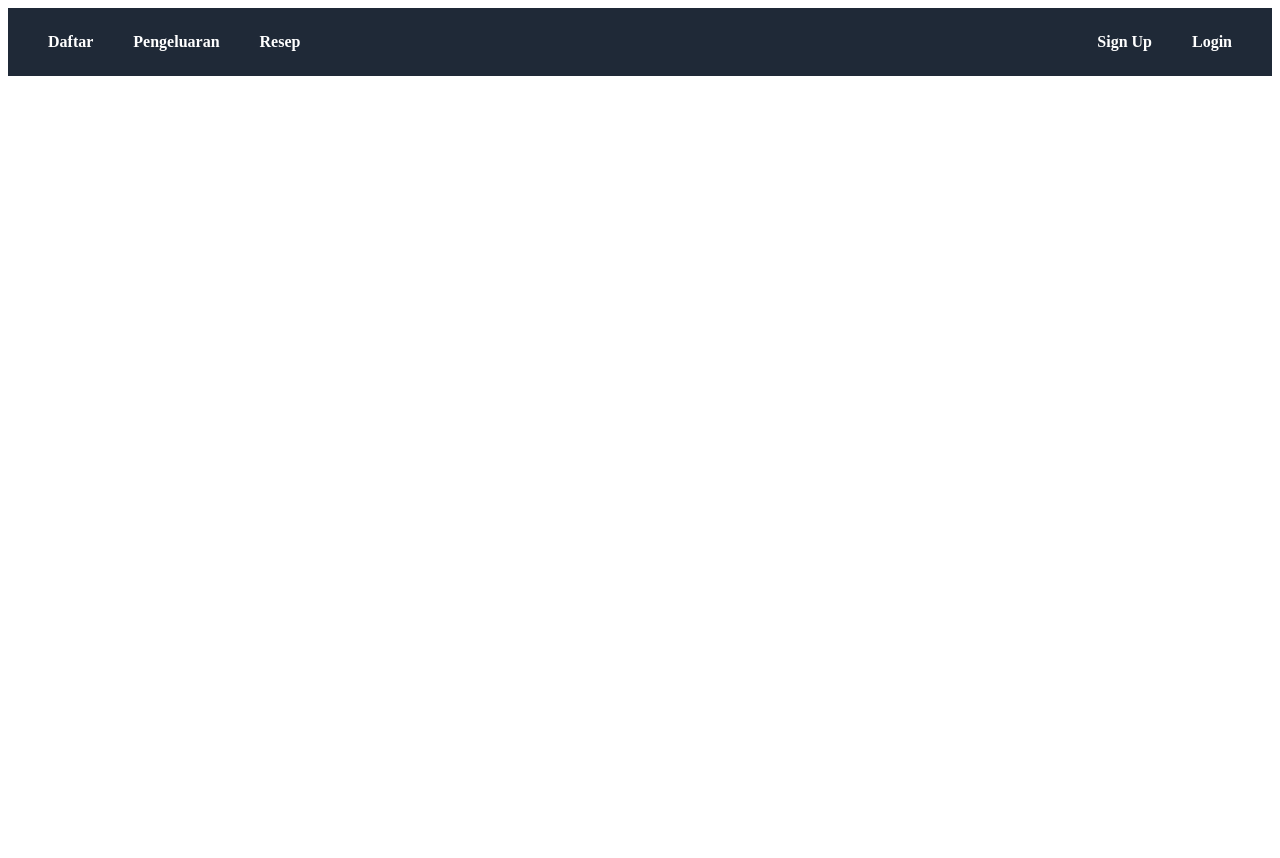
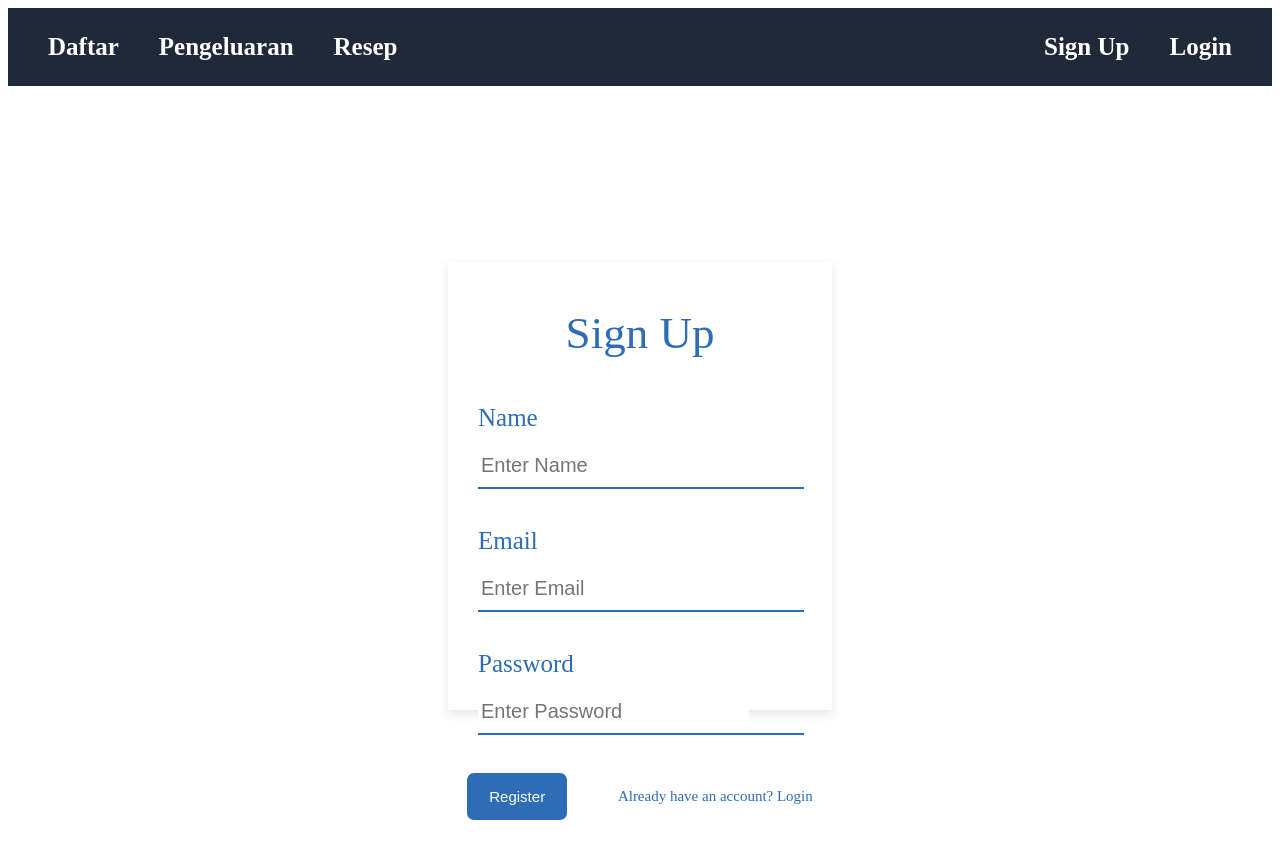
Before and after one commit to KevinPangsawira/SoftwareEngineeringLJ01, a React (Vite) app: page /signup in a window 1280 px wide. Shown: the top 858 px of the page. Before the commit the page ends 800 px from the top, so only its background shows below. Built offline with nearby package versions, Linux system fonts and the light colour scheme.

Commit message:
Frontend untuk Login & Register

```diff
--- a/src/App.jsx
+++ b/src/App.jsx
@@ -3,6 +3,8 @@ import NavigationBar from './Halaman-Web/NavigationBar';
 import Daftar from './Halaman-Web/Daftar';
 import Resep from './Halaman-Web/Resep';
 import ResepDetail from './Halaman-Web/komponen/ResepDetail';
+import Register from './Halaman-Web/Register';
+import Login from './Halaman-Web/Login';
 
 function App() {
   return(
@@ -14,6 +16,8 @@ function App() {
                 <Route path='/daftar' element={<Daftar />} />
                 <Route path='/resep' element={<Resep />} />
                 <Route path="/resep/:id" element={<ResepDetail />} />
+                <Route path="/signup" element={<Register />} />
+                <Route path="/login" element={<Login />} />
             </Routes>
         </BrowserRouter>
     </>
--- /dev/null
+++ b/src/Halaman-Web/Login.css
@@ -0,0 +1,55 @@
+*{
+    color: #2E6DB5;
+    font-size: 25px;
+}
+
+hr{
+    width: 100%;
+    /* color: #2E6DB5; */
+    border: 1.3px solid #2E6DB5;
+   margin: 8px 0 8px 0;
+}
+
+input{
+    font-size: 20px;
+    border: 1px solid white;
+    color: black;
+    margin-top: 20px;
+
+}
+input:focus {
+    outline: none;
+    background-color: transparent;
+}
+
+.textbox{
+    /* border: 1px solid black; */
+    display: flex;
+    flex-direction: column;
+    margin: 30px;
+    /* padding-top: %; */
+
+}
+
+div.footerRegister{
+    display: flex;
+    width: 90%;
+    margin: auto;
+    justify-content: space-between;
+
+}
+.footerRegister p{
+    font-size: 15px;
+    cursor: pointer;
+
+}
+
+div.footerRegister button{
+    font-size: 15px;
+    border-radius: 7px;
+    border-color: transparent;
+    background-color: #2E6DB5;
+    color: white;
+    width: 100px;
+    cursor: pointer;
+}
--- /dev/null
+++ b/src/Halaman-Web/Login.jsx
@@ -0,0 +1,47 @@
+import './Login.css'
+function Login() {
+    return (
+        <div
+            style={{
+                height: '90vh',
+                display: 'flex',
+                justifyContent: 'center',
+                alignItems: 'center',
+            }}
+        >
+            <form className="loginFrame" style={{
+                height: '25vw',
+                width: '30vw',
+                boxShadow: '0 4px 10px rgba(0, 0, 0, 0.1)'
+            }}>
+                <p style={{ fontSize: '45px', textAlign: 'center' }}>Login</p>
+
+
+                <div className='textbox'>
+                    <label htmlFor="">Email</label>
+
+                    <div>
+                        <input type="email" name="email" placeholder='Enter Email' id="email" />
+                        <hr />
+                    </div>
+                </div>
+
+                <div className='textbox'>
+                    <label htmlFor="">Password</label>
+
+                    <div>
+                        <input type="password" name="password" placeholder='Enter Password' id="password" />
+                        <hr />
+                    </div>
+                </div>
+
+                <div className='footerRegister'>
+                    <button>Login</button>
+                    <p>Forgot password</p>
+                </div>
+            </form>
+        </div>
+    );
+}
+
+export default Login;
--- a/src/Halaman-Web/NavigationBar.jsx
+++ b/src/Halaman-Web/NavigationBar.jsx
@@ -11,8 +11,8 @@ function NavigationBar() {
             </nav>
 
             <nav>
-                <Link to="/SignUp" >Sign Up</Link>
-                <Link to="/Login" >Login</Link>
+                <Link to="/signup" >Sign Up</Link>
+                <Link to="/login" >Login</Link>
             </nav>
         </div>
     );
--- /dev/null
+++ b/src/Halaman-Web/Register.css
@@ -0,0 +1,54 @@
+*{
+    color: #2E6DB5;
+    font-size: 25px;
+}
+
+hr{
+    width: 100%;
+    /* color: #2E6DB5; */
+    border: 1.3px solid #2E6DB5;
+   margin: 8px 0 8px 0;
+}
+
+input{
+    font-size: 20px;
+    border: 1px solid white;
+    color: black;
+    margin-top: 20px;
+
+}
+input:focus {
+    outline: none;
+    background-color: transparent;
+}
+
+.textbox{
+    /* border: 1px solid black; */
+    display: flex;
+    flex-direction: column;
+    margin: 30px;
+    /* padding-top: %; */
+
+}
+
+div.footerRegister{
+    display: flex;
+    width: 90%;
+    margin: auto;
+    justify-content: space-between;
+
+}
+.footerRegister p{
+    font-size: 15px;
+    cursor: pointer;
+}
+
+div.footerRegister button{
+    font-size: 15px;
+    border-radius: 7px;
+    border-color: transparent;
+    background-color: #2E6DB5;
+    color: white;
+    width: 100px;
+    cursor: pointer;
+}
--- /dev/null
+++ b/src/Halaman-Web/Register.jsx
@@ -0,0 +1,55 @@
+import './Register.css'
+function Register() {
+    return (
+        <div
+            style={{
+                height: '100vh',
+                display: 'flex',
+                justifyContent: 'center',
+                alignItems: 'center',
+            }}
+        >
+            <form className="registerFrame" style={{
+                height: '35vw',
+                width: '30vw',
+                boxShadow: '0 4px 10px rgba(0, 0, 0, 0.1)'
+            }}>
+                <p style={{ fontSize: '45px', textAlign: 'center' }}>Sign Up</p>
+
+                <div className='textbox'>
+                    <label htmlFor="">Name</label>
+
+                    <div>
+                        <input type="text" name="name" placeholder='Enter Name' id="name" />
+                        <hr />
+                    </div>
+                </div>
+
+                <div className='textbox'>
+                    <label htmlFor="">Email</label>
+
+                    <div>
+                        <input type="email" name="email" placeholder='Enter Email' id="email" />
+                        <hr />
+                    </div>
+                </div>
+
+                <div className='textbox'>
+                    <label htmlFor="">Password</label>
+
+                    <div>
+                        <input type="password" name="password" placeholder='Enter Password' id="password" />
+                        <hr />
+                    </div>
+                </div>
+
+                <div className='footerRegister'>
+                    <button>Register</button>
+                    <p>Already have an account? Login</p>
+                </div>
+            </form>
+        </div>
+    );
+}
+
+export default Register;
--- a/src/Halaman-Web/komponen/CardBahan.jsx
+++ b/src/Halaman-Web/komponen/CardBahan.jsx
@@ -22,7 +22,6 @@ const CardBahan = ({ item }) => {
           position: "relative",
           filter: "brightness(90%)",
 
-          position: "relative"
         }}
       >
         <div
```
